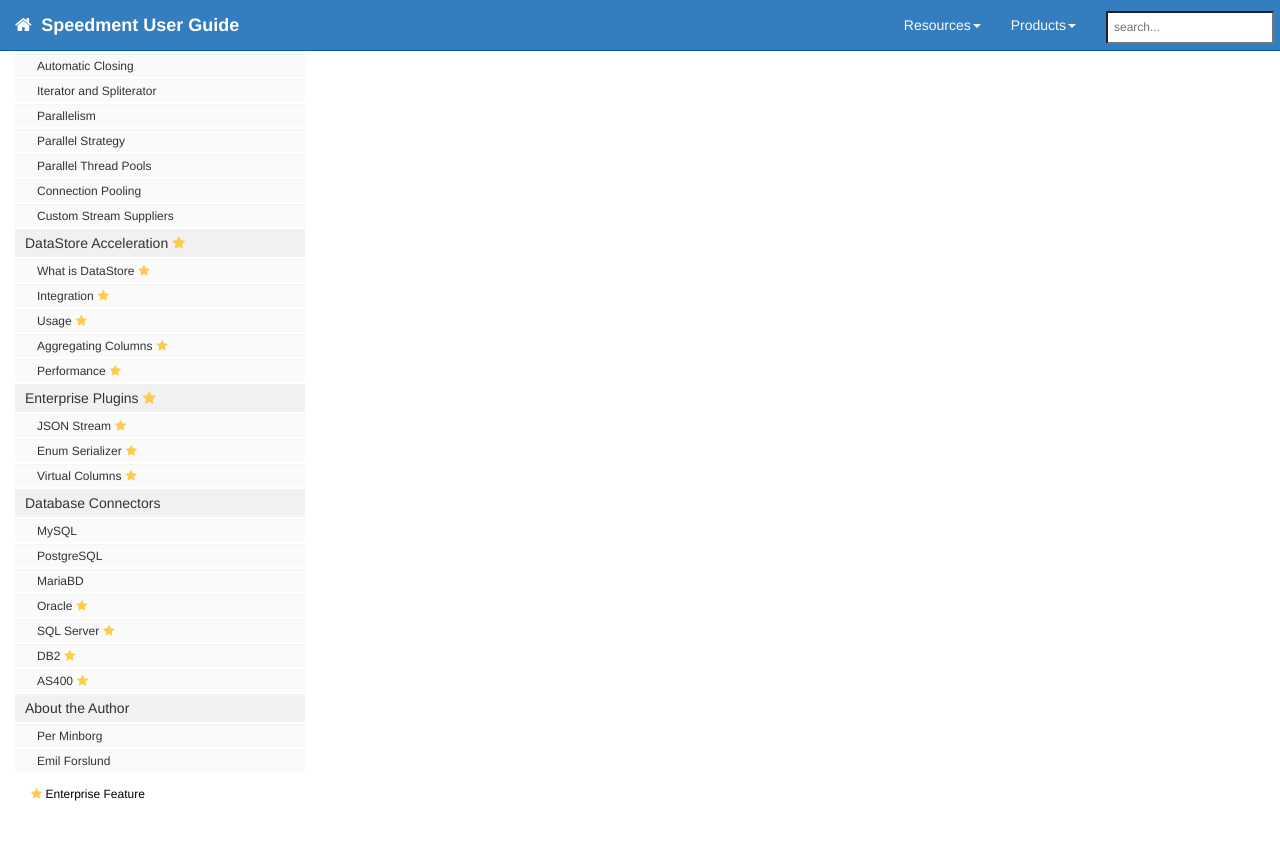
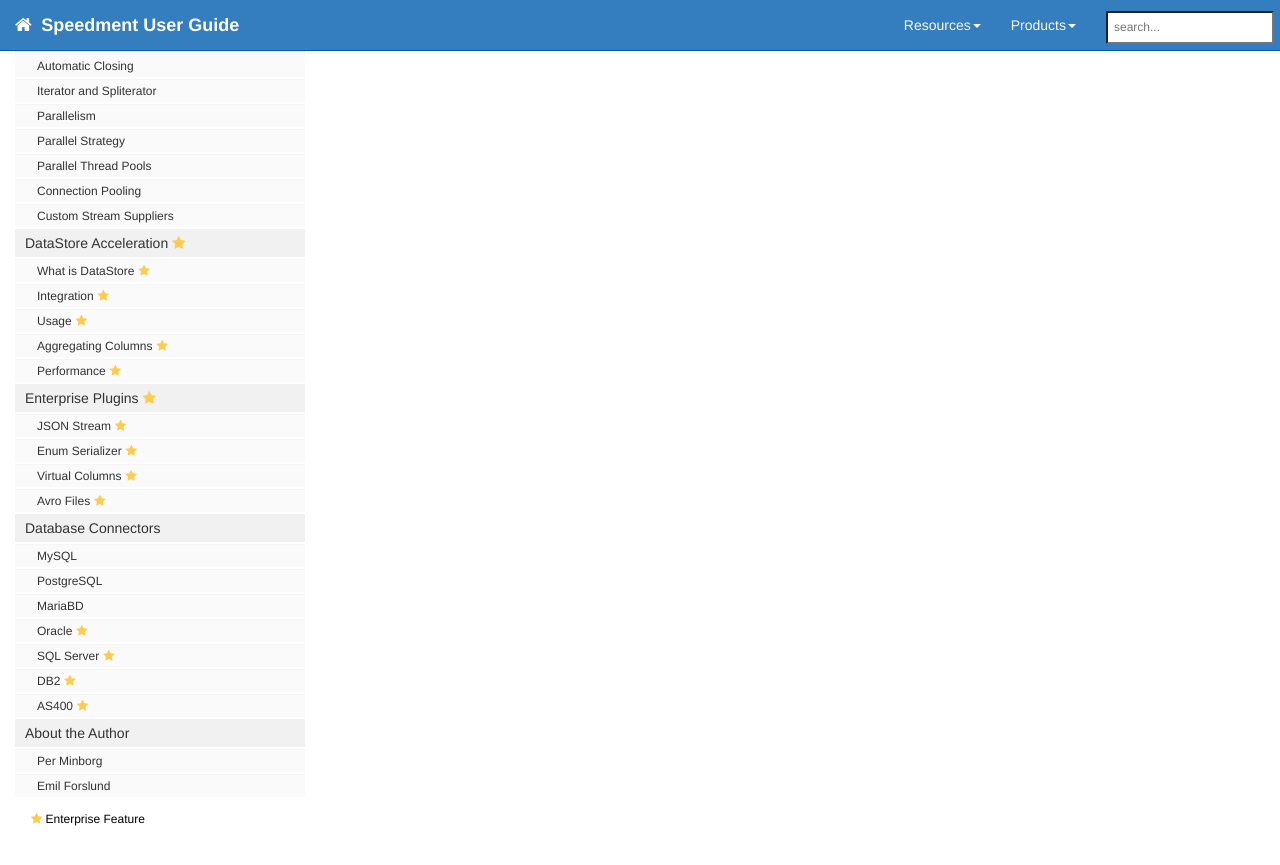
Before and after one commit to speedment/speedment-doc, a Jekyll site: the page built from index.md, in a window 1280 px wide and 900 px high, scrolled down 2005 px. Shown: the top 865 px of the window. Built offline with Jekyll 4.4.1, drawn with Linux system fonts in a browser that asks for light colours; nearby versions of some CDN libraries; comment, search, counter and statistics services are not loaded.

Commit message:
Update mydoc_sidebar.yml

```diff
--- a/_data/sidebars/mydoc_sidebar.yml
+++ b/_data/sidebars/mydoc_sidebar.yml
@@ -522,6 +522,12 @@
       output: web, pdf
       type: homepage
 
+    - title: Avro Files
+      enterprise: true
+      url: enterprise_avro.html#top
+      output: web, pdf
+      type: homepage
+
   - title: Database Connectors
     url: connectors.html#top
     output: web, pdf
```
